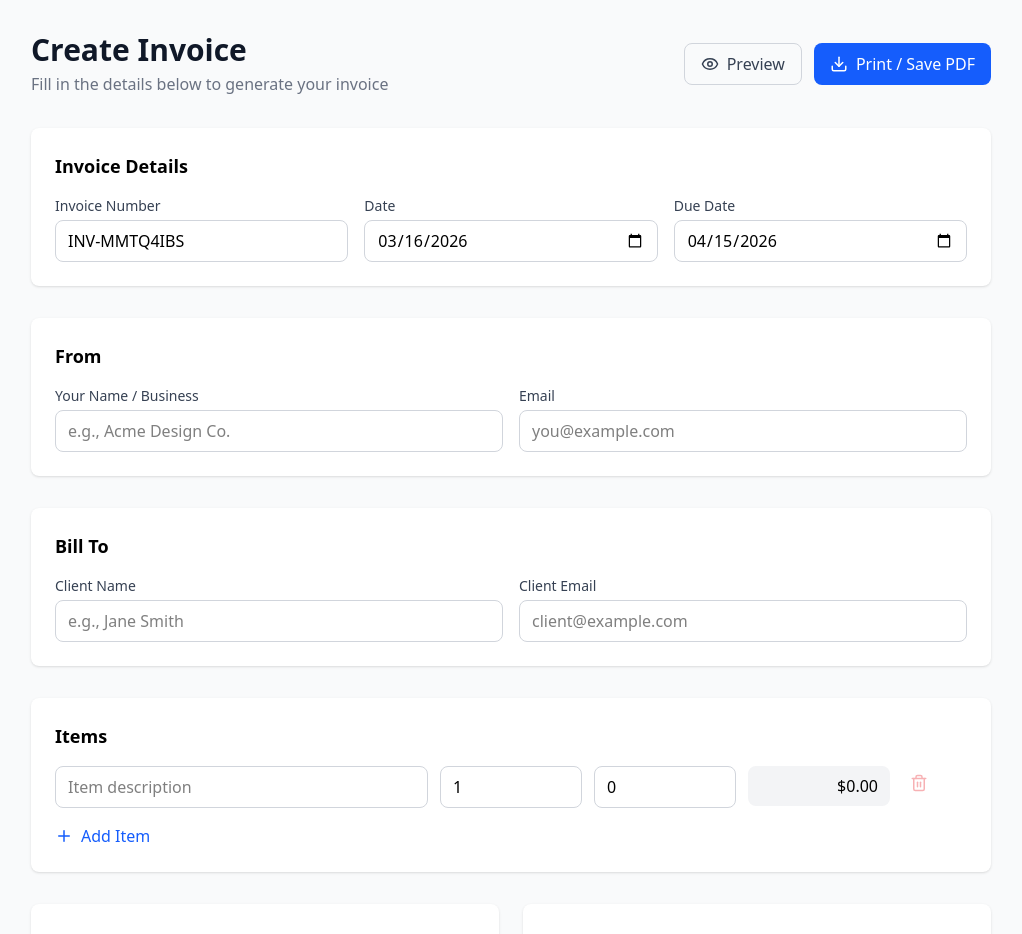
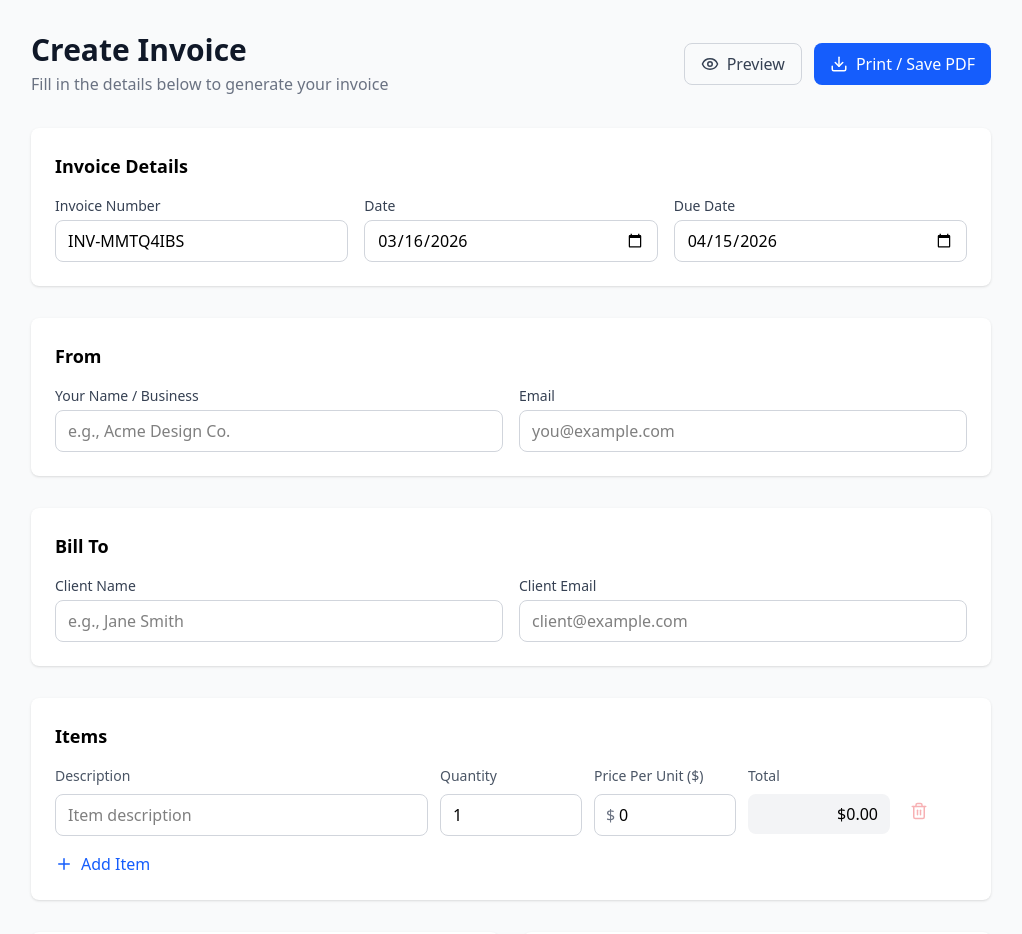
Before and after one commit to ryanakes4-cmd/fastinvoice, a Next.js app: page / in a window 1280 px wide. Shown: the top 934 px of the page, without its empty margins (129-1151 px from the left). Built offline with nearby package versions, Linux system fonts and the light colour scheme.

Commit message:
Update InvoiceForm.tsx

```diff
--- a/src/components/InvoiceForm.tsx
+++ b/src/components/InvoiceForm.tsx
@@ -1,3 +1,4 @@
+
 'use client';
 
 import { useState } from 'react';
@@ -311,6 +312,13 @@ placeholder="client@example.com"
 <div className="bg-white rounded-lg shadow p-6">
 <h2 className="text-lg font-semibold mb-4">Items</h2>
 <div className="space-y-3">
+<div className="grid grid-cols-12 gap-3 text-sm font-medium text-gray-600 mb-2">
+<div className="col-span-5">Description</div>
+<div className="col-span-2">Quantity</div>
+<div className="col-span-2">Price Per Unit ($)</div>
+<div className="col-span-2">Total</div>
+<div className="col-span-1"></div>
+</div>
 {invoice.items.map((item, index) => (
 <div key={item.id} className="grid grid-cols-12 gap-3 items-start">
 <div className="col-span-5">
@@ -329,16 +337,18 @@ min="1"
 value={item.quantity}
 onChange={(e) => updateItem(index, 'quantity', parseInt(e.target.value) || 0)}
 className="w-full px-3 py-2 border border-gray-300 rounded-lg focus:ring-2 focus:ring-blue-500"
+placeholder="Qty"
 />
 </div>
-<div className="col-span-2">
+<div className="col-span-2 relative">
+<span className="absolute left-3 top-1/2 -translate-y-1/2 text-gray-500">$</span>
 <input
 type="number"
 min="0"
 step="0.01"
 value={item.rate}
 onChange={(e) => updateItem(index, 'rate', parseFloat(e.target.value) || 0)}
-className="w-full px-3 py-2 border border-gray-300 rounded-lg focus:ring-2 focus:ring-blue-500"
+className="w-full px-3 py-2 pl-6 border border-gray-300 rounded-lg focus:ring-2 focus:ring-blue-500"
 placeholder="0.00"
 />
 </div>
```
